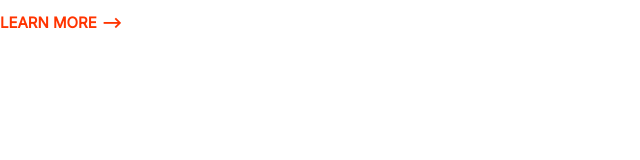
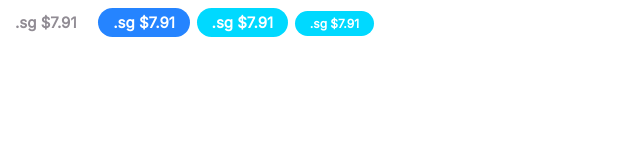
Before and after one commit to roshaan0392/roshaan.host, a plain HTML site: page html/linkbadges.html in a window 1280 px wide. Shown: the whole page, without its empty margins (0-640 px from the left). Drawn offline with Linux system fonts and the light colour scheme.

Commit message:
design badges

```diff
--- a/html/linkbadges.html
+++ b/html/linkbadges.html
@@ -11,7 +11,9 @@
     <link rel="stylesheet" href="/styles/style.css">
 </head>
 <body>
-    <a href="#" class="link-arrow">learn more</a>
-
+    <span class="badge">.sg $7.91</span>
+    <span class="badge badge--primary">.sg $7.91</span>
+    <span class="badge badge--secondary">.sg $7.91</span>
+    <span class="badge badge--secondary badge--small">.sg $7.91</span>
 </body>
 </html>
--- a/styles/style.css
+++ b/styles/style.css
@@ -77,3 +77,34 @@ a{
 }
 
 /*               BADGES                 */
+
+.badge{
+    border-radius: 2rem;
+    font-size: 2rem;
+    font-weight: 600;
+    padding: 0.5rem 1.5rem;
+}
+
+.badge--primary {
+    background-color: var(--color-primary);
+    color: white;
+}
+
+.badge--secondary{
+    background-color: var(--color-secondary);
+    color: white;
+}
+
+.badge--small{
+    font-size: 1.6rem;
+}
+
+@media screen and (min-width: 1024px){
+    .badge{
+        font-size: 1.5rem;
+    }
+
+    .badge--small{
+        font-size: 1.2rem;
+    }
+}
```
